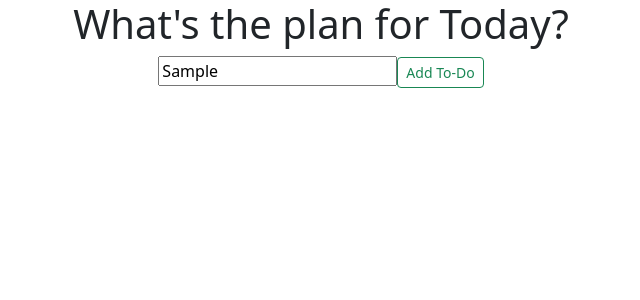
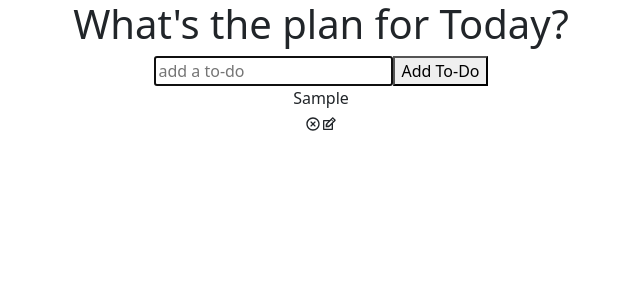
Before and after one commit to shreyasibhagwat6/to-do-list, a React (Create React App) app: page / in a window 1280 px wide. Both pictures are taken after typing "Sample" into the empty fields and a click on the button "Add To-Do". Shown: the top 300 px of the page, without its empty margins (319-959 px from the left). Built offline with nearby package versions, Linux system fonts and the light colour scheme.

Commit message:
edit functionality fixed

```diff
--- a/src/components/Form/Form.js
+++ b/src/components/Form/Form.js
@@ -31,7 +31,8 @@ const Form = (props) => {
     <div>
         <form onSubmit={handleSubmit}>
             <input type='text' placeholder='add a to-do' value={input} name="text" onChange={handleChange} ref={inputRef}></input>
-            <Button size="sm" variant="outline-success">Add To-Do</Button>
+            {/* <Button size="sm" variant="outline-success">Add To-Do</Button> */}
+            <button>Add To-Do</button>
         </form>
     </div>
   )
--- a/src/components/List/List.js
+++ b/src/components/List/List.js
@@ -4,7 +4,7 @@ import Todo from '../Todo/Todo';
 
 const List = () => {
 
-    const [todos, setTodos] = useState('');
+    const [todos, setTodos] = useState([]);
 
     const addTodo = (todo) => {
         if(!todo.text || /^\s*$/.test(todo.text)) {
@@ -39,6 +39,8 @@ const List = () => {
         setTodos(updatedTodos);
     }
 
+    console.log(todos)
+
   return (
     <div>
         <h1>What's the plan for Today?</h1>
--- a/src/components/Todo/Todo.js
+++ b/src/components/Todo/Todo.js
@@ -4,6 +4,10 @@ import { RiCloseCircleLine } from 'react-icons/ri';
 import { TiEdit } from 'react-icons/ti';
 
 const Todo = ({ todos, completeTodo, removeTodo, updateTodo }) => {
+
+    console.log(todos)
+
+    console.log(typeof todos)
 
     const [edit, setEdit] = useState({
         id: null,
@@ -22,19 +26,28 @@ const Todo = ({ todos, completeTodo, removeTodo, updateTodo }) => {
         return <Form edit={edit} onSubmit={submitUpdate} />
     }
 
-    console.log(typeof todos)
+    for (const key in todos) {
+        console.log(`${key}: ${todos[key]}`)
+    }
 
-//   return todos.map((todo, index) => (
-//     <div className={todo.isComplete ? 'todo-row complete' : 'todo-row'} key={index}>
-//         <div key={todo.id} onClick={() => completeTodo(todo.id)}>
-//             {todo.text}
-//         </div>
-//         <div>
-//             <RiCloseCircleLine onClick={()=> removeTodo(todo.id)} />
-//             <TiEdit onClick={() => setEdit({ id: todo.id, value: todo.text })} />
-//         </div>
-//     </div>
-//   ))
+
+  return (
+    <div>
+    {todos.map((todo, index) => {
+        return(
+        <div className={todo.isComplete ? 'todo-row complete' : 'todo-row'} key={index}>
+            <div key={todo.id} onClick={() => completeTodo(todo.id)}>
+            {todo.text}
+            </div>
+            <div>
+            <RiCloseCircleLine onClick={()=> removeTodo(todo.id)} />
+            <TiEdit onClick={() => setEdit({ id: todo.id, value: todo.text })} />
+            </div>
+        </div>
+        )
+        })}
+    </div>
+  )
 }
 
 export default Todo
```
